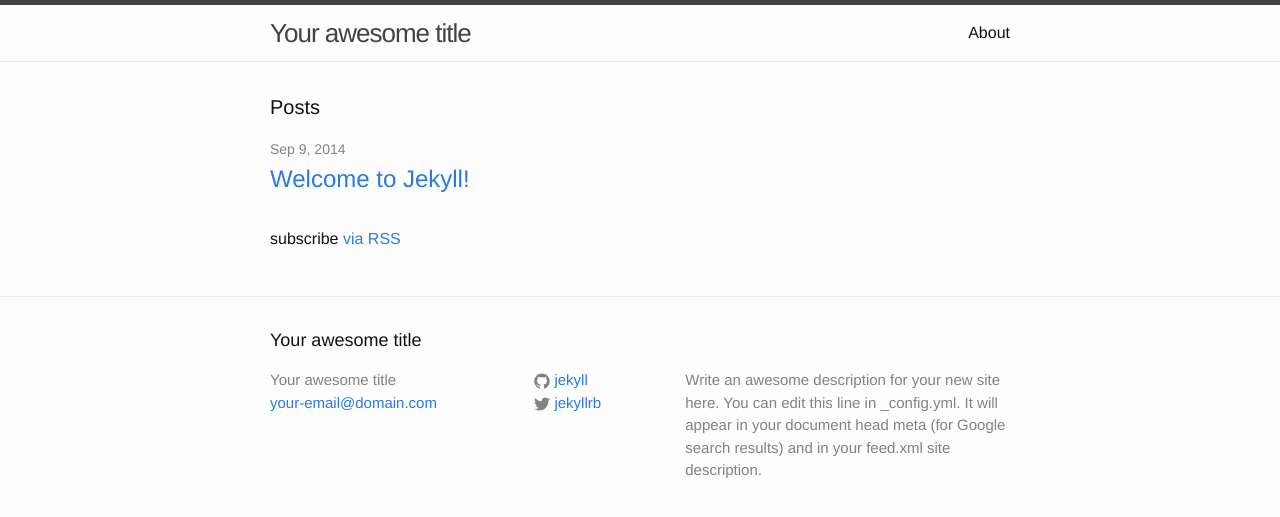
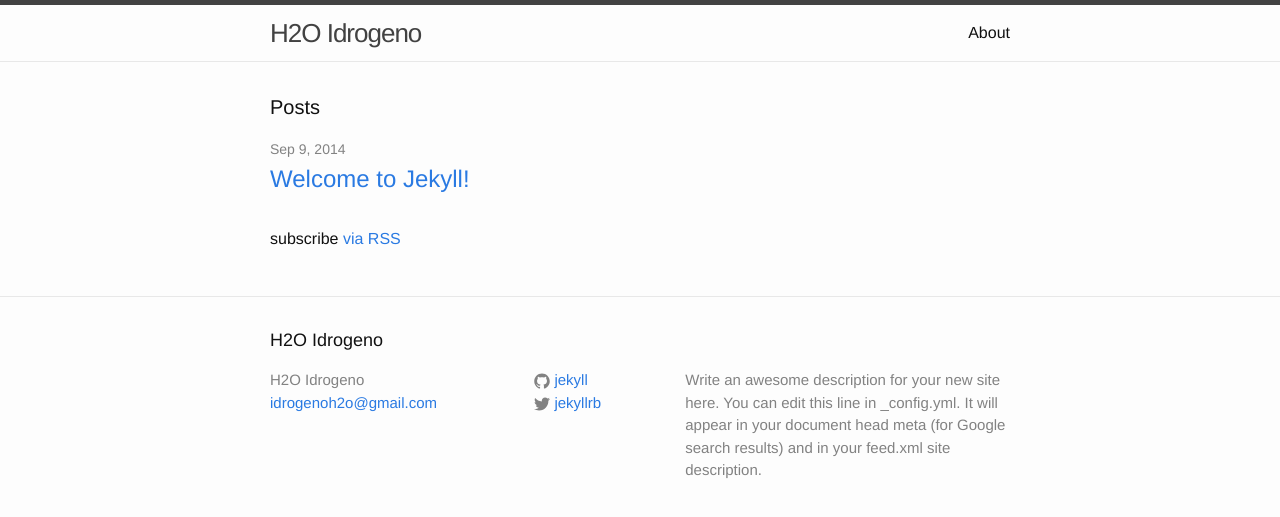
Before and after one commit to cenzino/h2oidrogeno, a Jekyll site: the page built from index.html, in a window 1280 px wide. Shown: the top 517 px of the page. Built offline with Jekyll 4.4.1, drawn with Linux system fonts in a browser that asks for light colours.

Commit message:
Impostati titolo e path nel _config.yml

```diff
--- a/_config.yml
+++ b/_config.yml
@@ -1,12 +1,12 @@
 # Site settings
-title: Your awesome title
-email: your-email@domain.com
+title: H2O Idrogeno
+email: idrogenoh2o@gmail.com
 description: > # this means to ignore newlines until "baseurl:"
   Write an awesome description for your new site here. You can edit this
   line in _config.yml. It will appear in your document head meta (for
   Google search results) and in your feed.xml site description.
-baseurl: "" # the subpath of your site, e.g. /blog/
-url: "http://yourdomain.com" # the base hostname & protocol for your site
+baseurl: "/h2oidrogeno/" # the subpath of your site, e.g. /blog/
+url: "http://cenzino.github.io" # the base hostname & protocol for your site
 twitter_username: jekyllrb
 github_username:  jekyll
 
```
